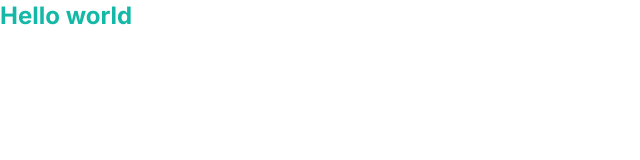
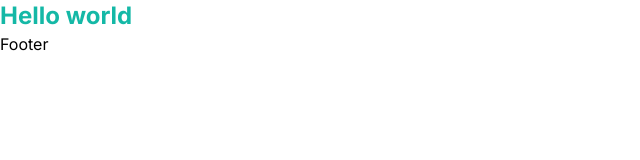
Before and after one commit to valensixx/travel-app-next13-ts-tailwind-css, a Next.js app: page / in a window 1280 px wide. Shown: the top 160 px of the page, without its empty margins (0-640 px from the left). Built offline with nearby package versions, Linux system fonts and the light colour scheme.

Commit message:
add first 2 components and start working on Navbar

```diff
--- a/app/layout.tsx
+++ b/app/layout.tsx
@@ -1,5 +1,7 @@
+import Navbar from '@/components/Navbar'
 import './globals.css'
 import type { Metadata } from 'next'
+import Footer from '@/components/Footer'
 
 export const metadata: Metadata = {
   title: 'Travel',
@@ -14,7 +16,11 @@
   return (
     <html lang="en">
       <body>
-        {children}
+        <Navbar />
+        <main className='relative overflow-hidden'>
+          {children}
+        </main>
+        <Footer />
       </body>
     </html>
   )
--- /dev/null
+++ b/components/Footer.tsx
@@ -0,0 +1,9 @@
+import React from 'react'
+
+const Footer = () => {
+  return (
+    <div>Footer</div>
+  )
+}
+
+export default Footer
--- /dev/null
+++ b/components/Navbar.tsx
@@ -0,0 +1,10 @@
+
+const Navbar = () => {
+  return (
+    <nav>
+
+    </nav>
+  )
+}
+
+export default Navbar
```
